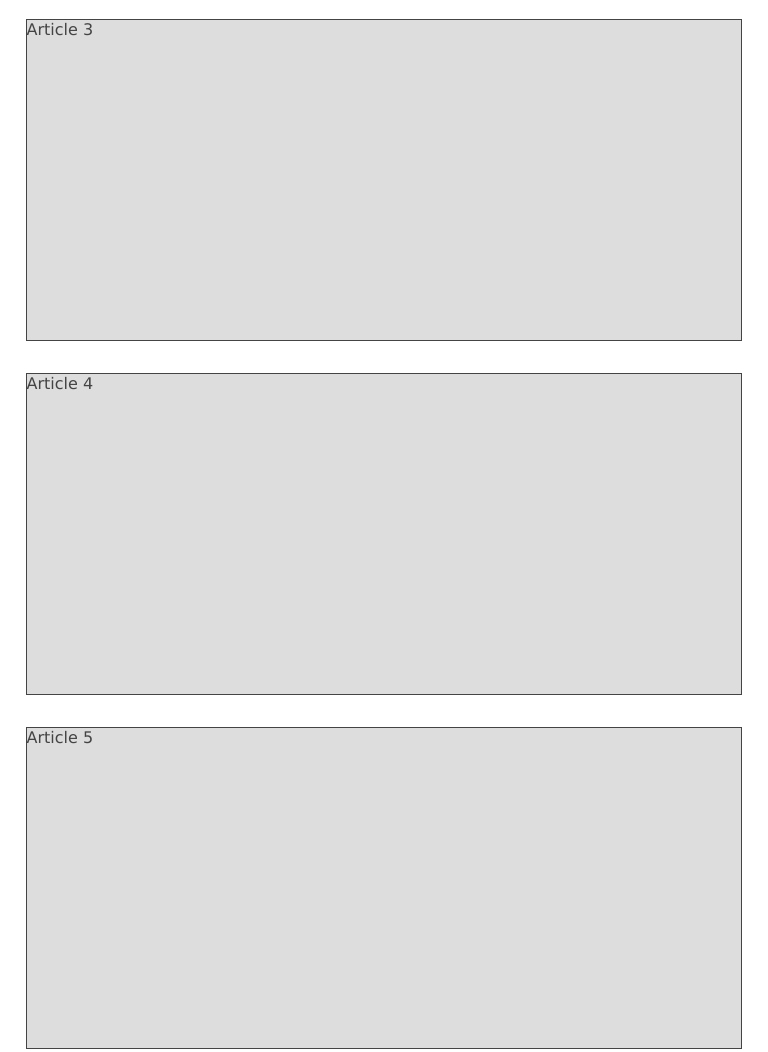
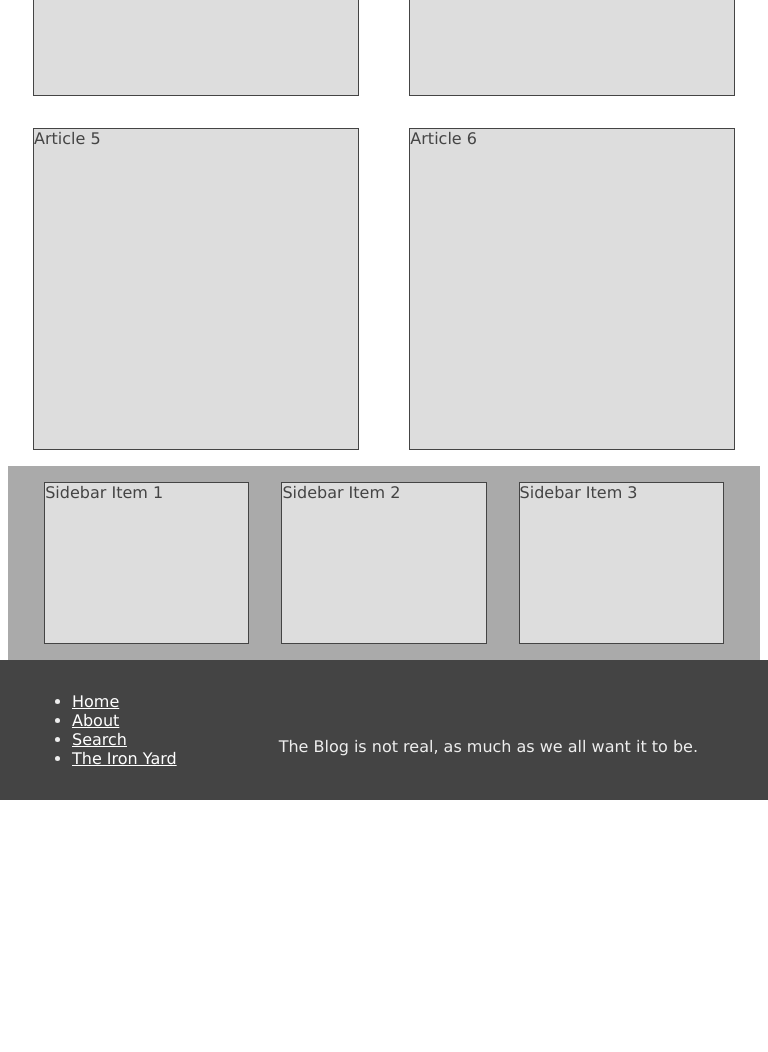
Before and after one commit to davidasteed/flexyblog, a plain HTML site: page index.html in a window 768 px wide. Shown: the part 820-1872 px from the top of the page. After the commit the page ends 1620 px from the top, so only its background shows below. Drawn offline with Linux system fonts and the light colour scheme.

Commit message:
first media query completed for 35em<->75em\!

```diff
--- a/blog.css
+++ b/blog.css
@@ -120,6 +120,44 @@ body {
   }
 
 @media screen and (min-width: 35em) and (max-width: 69.9em) {
+  .hero {
+      align-items: center;
+      min-height: 14em;
+  }
+
+  .hero nav {
+      align-self: flex-end;
+  }
+
+  .posts article {
+      flex: 0 0 43%;
+  }
+
+  .container {
+      flex-direction: column;
+  }
+
+  .sidebar {
+      flex-flow: row wrap;
+      justify-content: center;
+  }
+
+  .sidebar section {
+      flex: 0 0 27%;
+  }
+
+  footer {
+      align-items: center;
+  }
+
+  footer nav ul {
+      margin: 2em;
+
+  }
+
+  footer p {
+      margin 0;
+  }
 
 
 }
```
Lines whose indentation alone changed are shown as unchanged.
